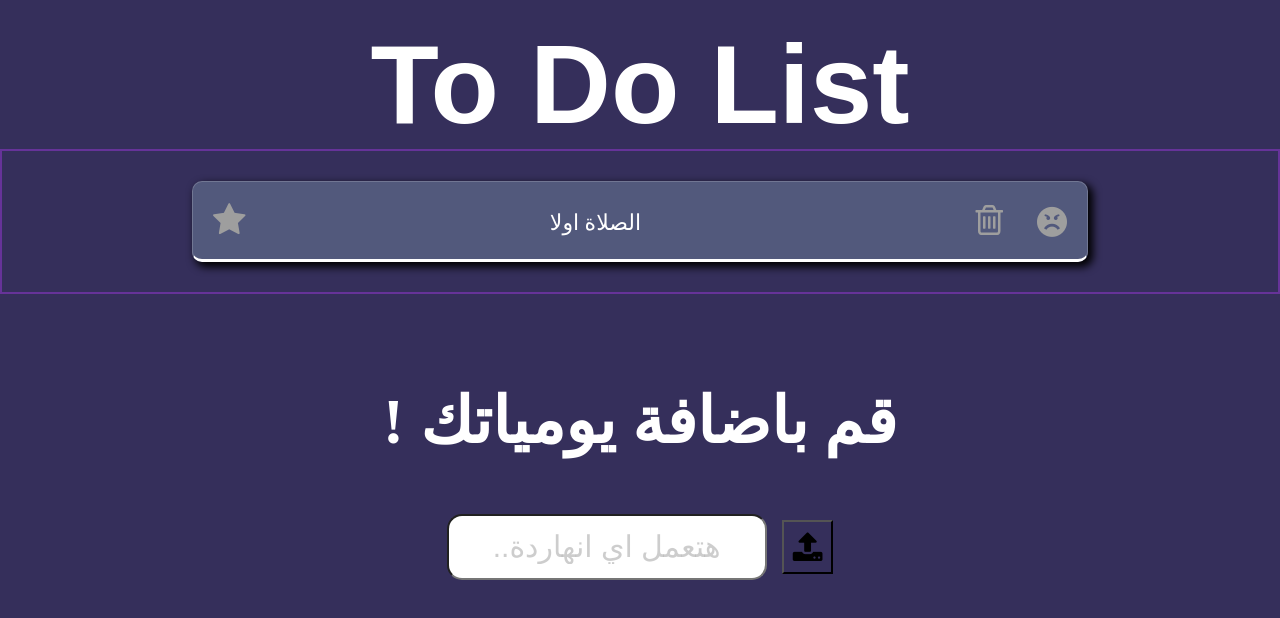
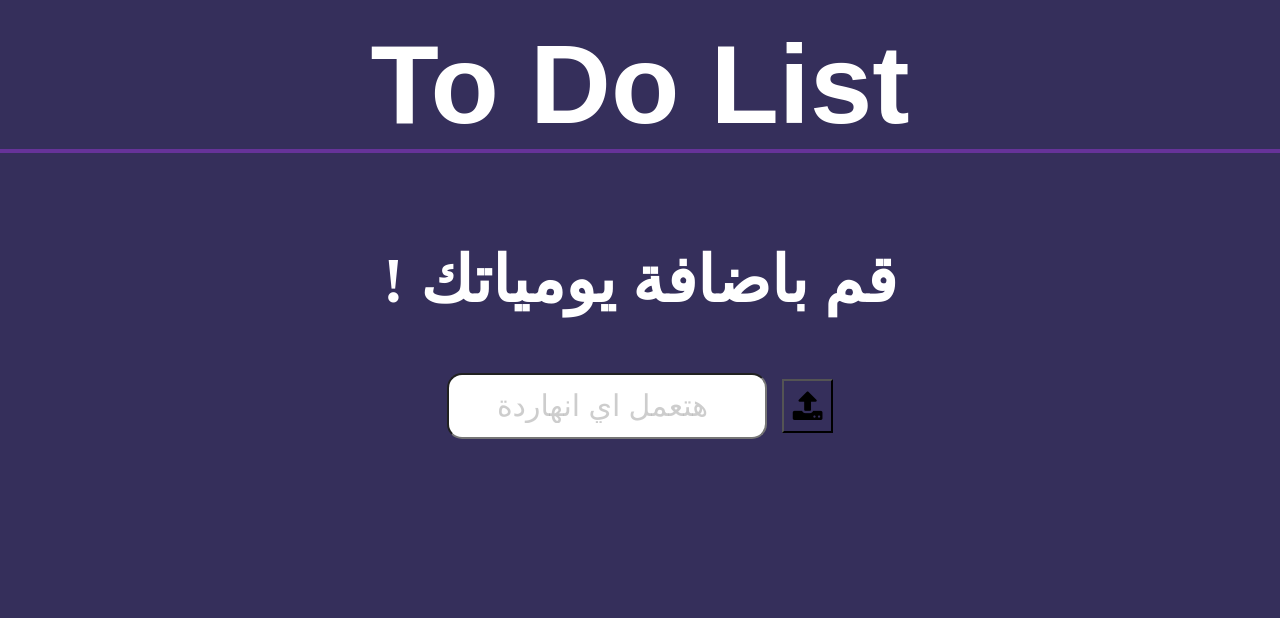
Before and after one commit to MOhamed14564156/todo-list, a plain HTML site: page index.html in a window 1280 px wide. Drawn offline with Linux system fonts and the light colour scheme; some packages are replaced by stand-ins of ours; a script that the page names is missing; files whose address does not match are found by name.

Commit message:
Update index.html

```diff
--- a/index.html
+++ b/index.html
@@ -8,29 +8,30 @@
     <!-- link for css link / icon moon   -->
     <link rel="stylesheet" href="icomoon/style.css">
     <link rel="stylesheet" href="style.css">
+    <link rel="icon" href="good-vs-bad-to-do-list-examples.png">
     <!-- link for javascript -->
     <script defer src="main.js"></script>
+    <script defer src="https://cdn.jsdelivr.net/npm/sweetalert2@11"></script>
+
 </head>
 
 <body>
 
     <h1>to do list</h1>
     <section id="container">
-        <div class="parent">
-            <span class="icon-star"></span>
-            <p class="task"> الصلاة اولا  </p>
-            <div class="child">
-                <span class="icon-trash-o" id="del"></span>
-                <span class="icon-angry2"></span>
-            </div>
-            <!--  -->
-        </div>
-
+        <!-- <div class="parent">
+                <span class="icon-star"></span>
+                <p class="task">الصلاة اولا ينورم </p>
+                <div class="child">
+                    <span class="icon-trash-o" id="del"></span>
+                    <span class="icon-angry2"></span>
+                </div>
+            </div> -->
         <!-- undo code  -->
     </section>
     <h3>! قم باضافة يومياتك </h3>
     <form id="form">
-        <input id="input" type="text" placeholder=" ..هتعمل اي انهاردة ">
+        <input id="input" type="text" placeholder="هتعمل اي انهاردة ">
         <button class="icon-upload" id="btn"></button>
     </form>
 
```
